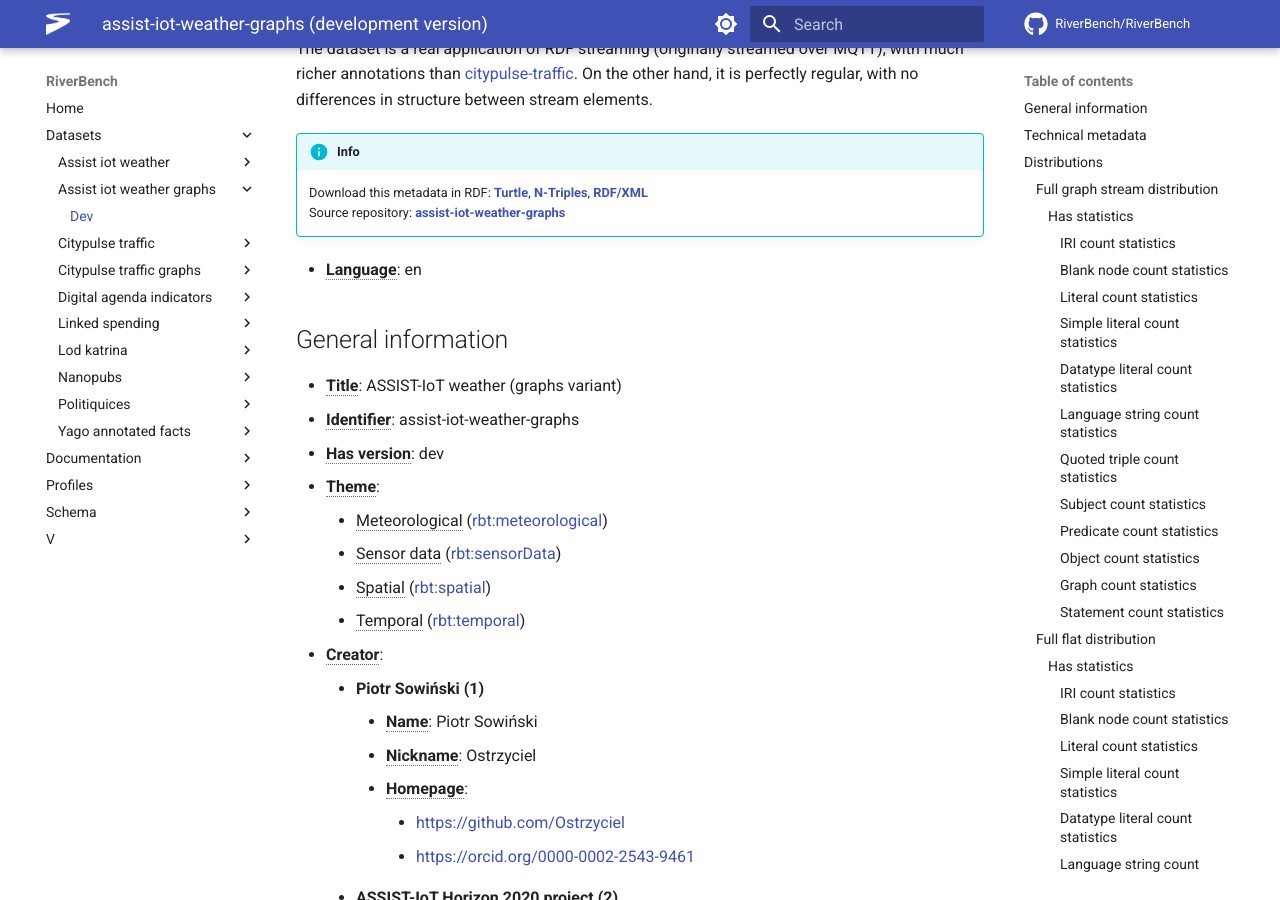
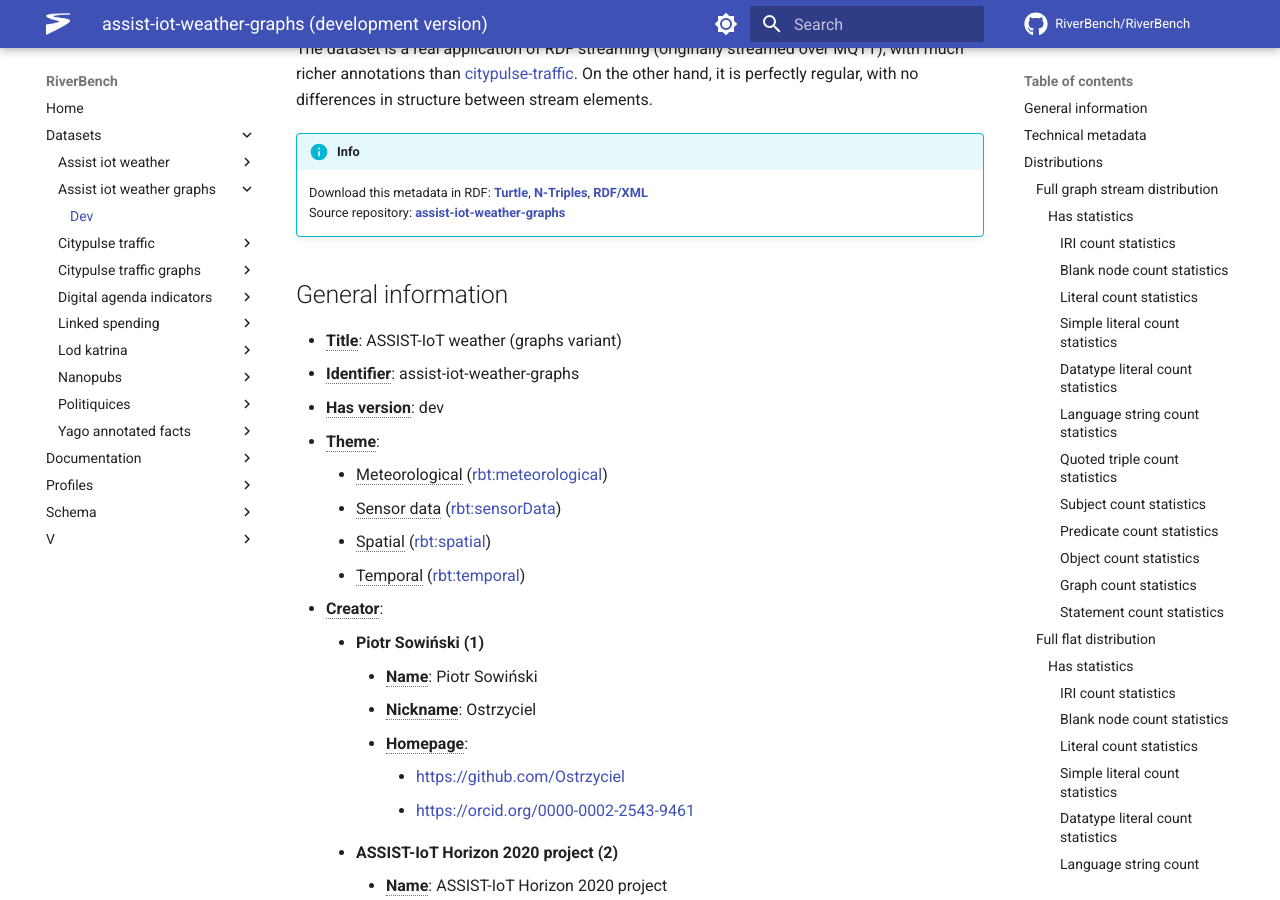
Before and after one commit to RiverBench/riverbench.github.io, an MkDocs documentation site: the page built from docs/datasets/assist-iot-weather-graphs/dev/index.md, in a window 1280 px wide and 900 px high, scrolled down 339 px. Built offline with MkDocs 1.6.1 and Material for MkDocs 9.7.7, drawn with Linux system fonts in a browser that asks for light colours; comment, search, counter and statistics services are not loaded.

Commit message:
Automatic update of RiverBench/dataset-assist-iot-weather-graphs (dev)

```diff
--- a/docs/datasets/assist-iot-weather-graphs/dev/index.md
+++ b/docs/datasets/assist-iot-weather-graphs/dev/index.md
@@ -10,8 +10,6 @@ The dataset is a real application of RDF streaming (originally streamed over MQT
     <br>Source repository: **[assist-iot-weather-graphs](https://github.com/RiverBench/dataset-assist-iot-weather-graphs)**
 
 
-
-- **<abbr title="A language of the resource.">Language</abbr>**: en
 
 ## General information
 
```
Also changed, not shown: other parts of docs/datasets/assist-iot-weather-graphs/dev/index.md (+1 -0 lines).
